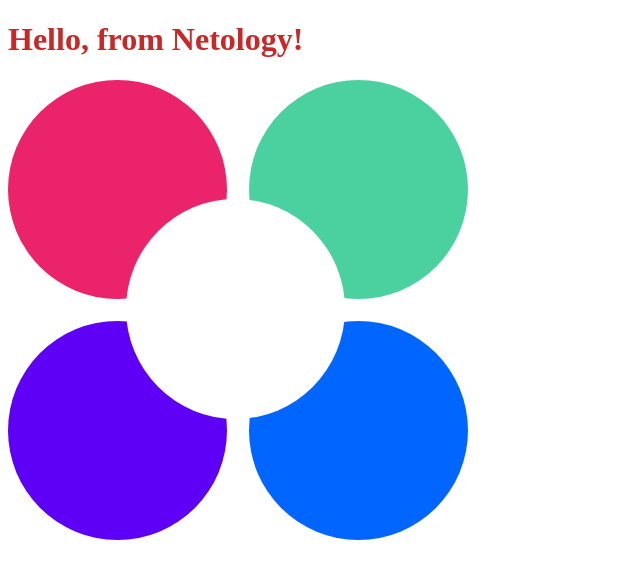
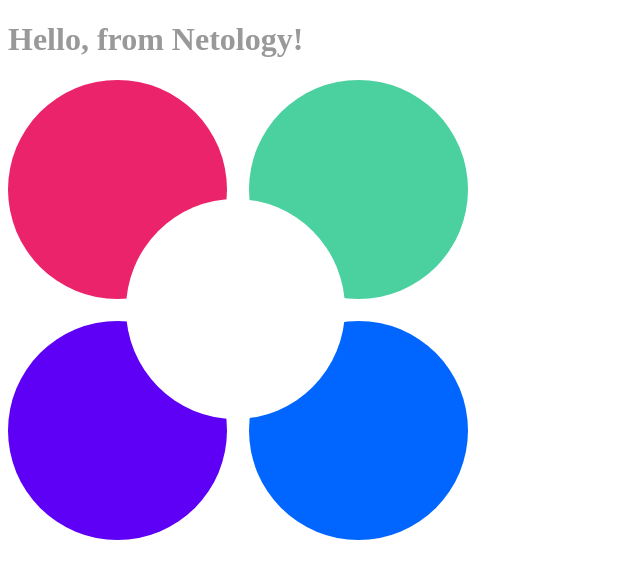
Before and after one commit to MikiSveta/ahj_4, a website built with webpack: page src/index.html in a window 1280 px wide. Shown: the whole page, without its empty margins (0-640 px from the left). Built offline with nearby package versions, Linux system fonts and the light colour scheme.

Commit message:
second commit

```diff
--- a/src/css/style.css
+++ b/src/css/style.css
@@ -1,3 +1,3 @@
 body {
-    color: #c72828;
+    color: #999;
 }
```
